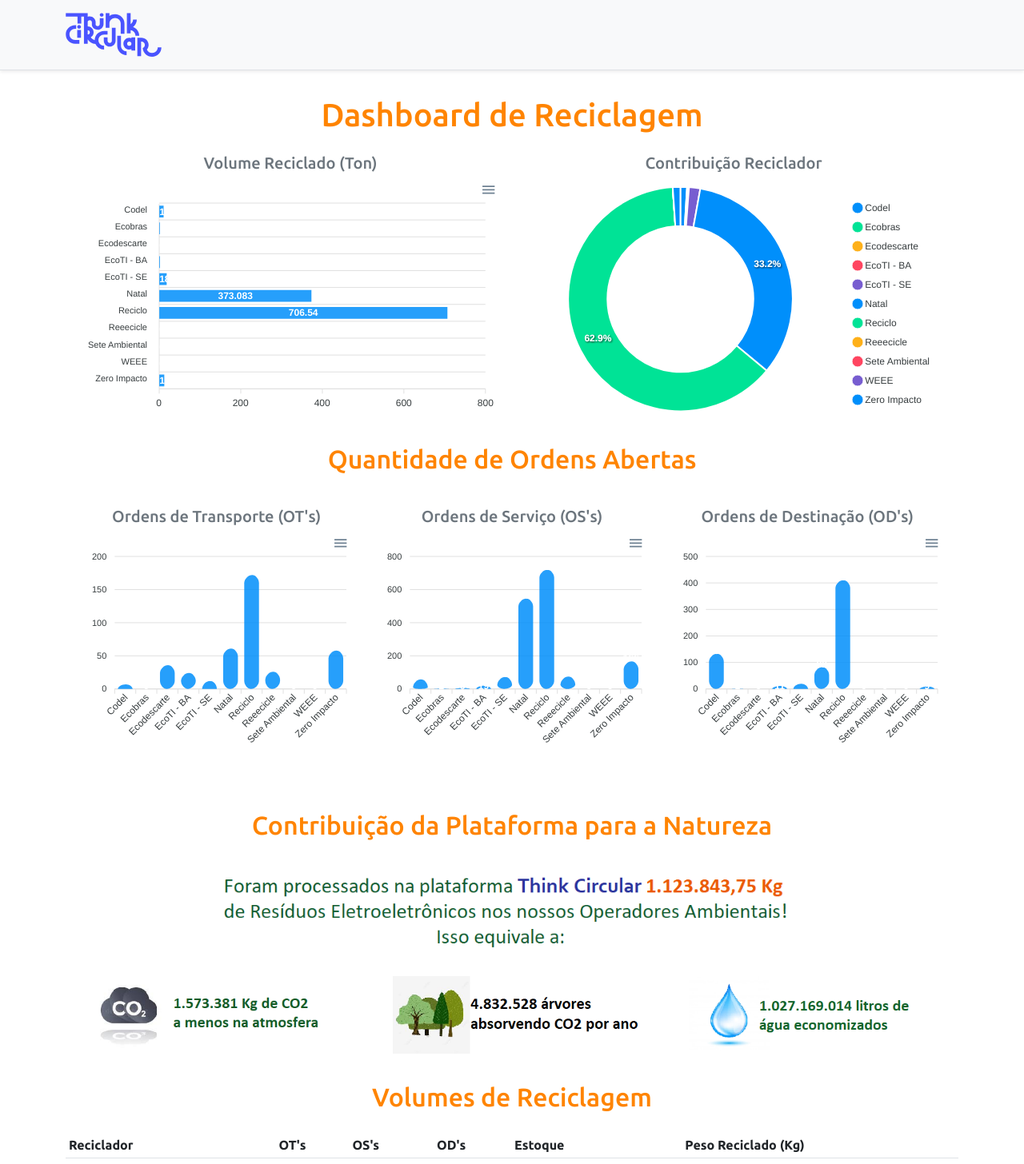
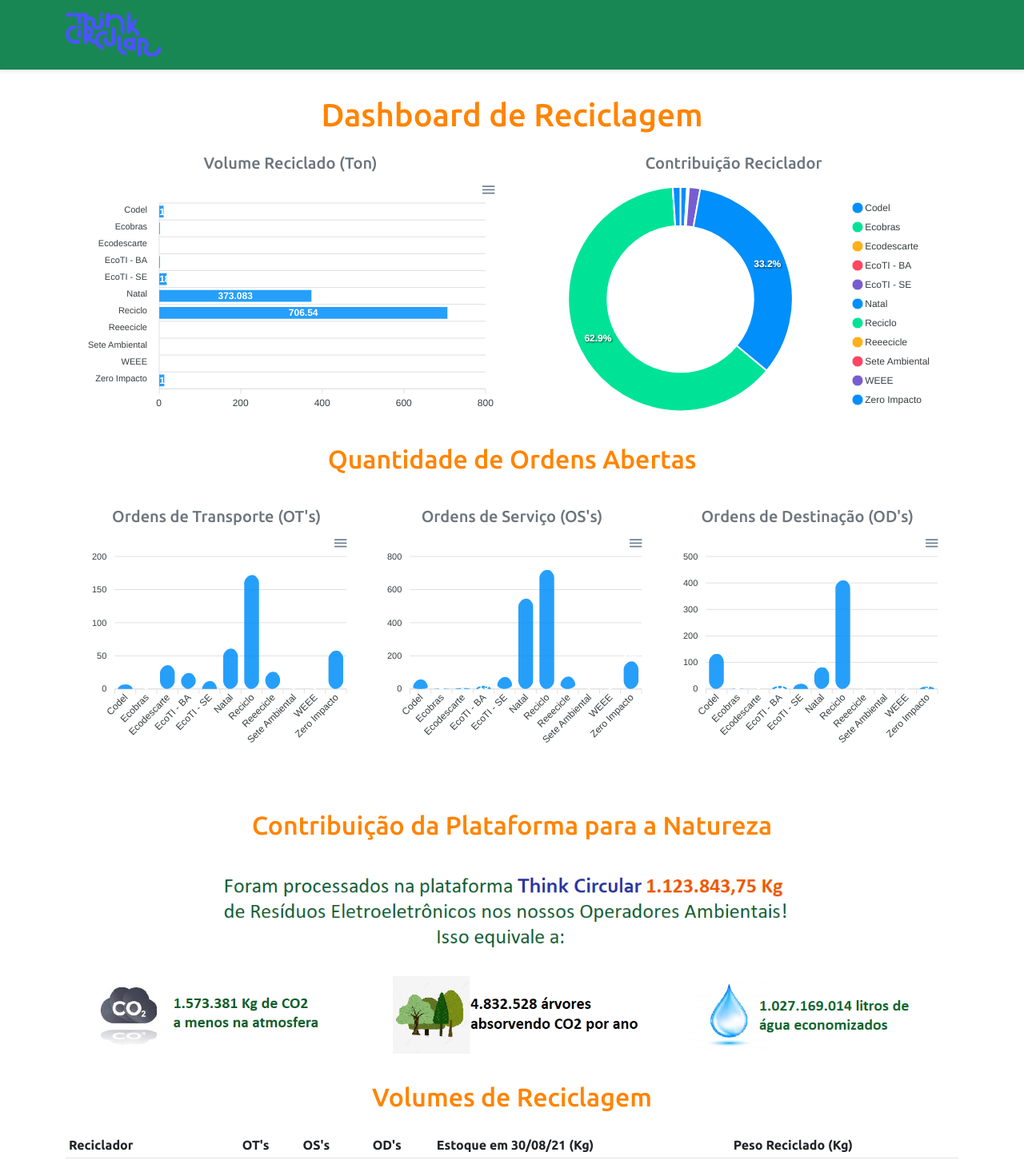
Before and after one commit to Jose-Leite/projeto-sds3, a React (Create React App) app in the folder frontend/: page / in a window 1280 px wide. Shown: the top 1456 px of the page at 80% size. Built offline with nearby package versions, Linux system fonts and the light colour scheme.

Commit message:
Mudança de cor do barra de navegação

```diff
--- a/frontend/src/components/DataTable/index.tsx
+++ b/frontend/src/components/DataTable/index.tsx
@@ -9,7 +9,7 @@
                         <th>OT's</th>
                         <th>OS's</th>
                         <th>OD's</th>
-                        <th>Estoque</th>
+                        <th>Estoque em 30/08/21 (Kg)</th>
                         <th>Peso Reciclado (Kg)</th>
 
                     </tr>
--- a/frontend/src/components/NavBar/index.tsx
+++ b/frontend/src/components/NavBar/index.tsx
@@ -3,7 +3,7 @@
 const NavBar = () => {
     return (
 
-        <div className="d-flex flex-column flex-md-row align-items-center p-3 px-md-4 mb-3 bg-light border-bottom shadow-sm">
+        <div className="d-flex flex-column flex-md-row align-items-center p-3 px-md-4 mb-3 bg-success border-bottom shadow-sm">
             <div className="container">
                 <nav className="my-2 my-md-0 mr-md-3">
                     <img src={ImgDsDark} alt="TCLogo" width="120" />
```
